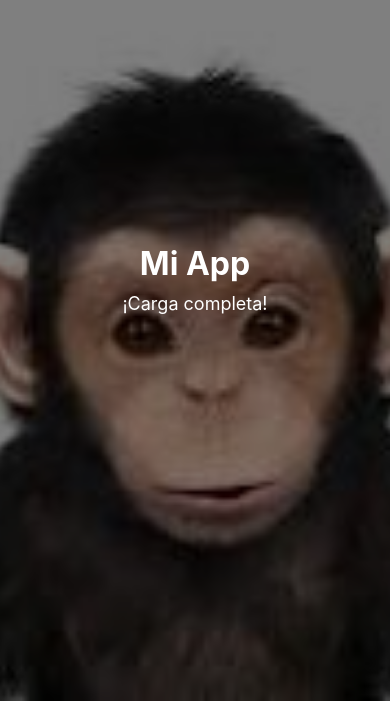
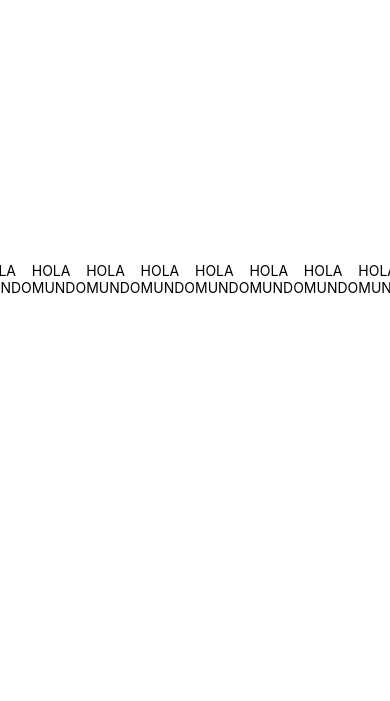
Before and after one commit to 0medina/PM194, a React Native app in the folder my-blanck/: screen / in a window 390 px wide. Shown: the part 143-844 px from the top of the page. Built offline with nearby package versions, Linux system fonts and the light colour scheme.

Commit message:
ScrollView

```diff
--- a/my-blanck/App.js
+++ b/my-blanck/App.js
@@ -1,60 +1,167 @@
-import React, { useEffect, useState } from 'react';
-import { StyleSheet, Text, View } from 'react-native';
-import { ImageBackground } from 'react-native';
+/* Zona 1: Importaciones */
 import * as SplashScreen from 'expo-splash-screen';
+import React, {useEffect, useState} from 'react';
+import { StyleSheet, Text, View, ImageBackground, ScrollView } from 'react-native';
 
-// 1. Configuramos el SplashScreen
 SplashScreen.preventAutoHideAsync();
 
-
+/* Zona 2: Main */
 export default function App() {
-  const [appReady, setAppReady] = useState(false);//appReady es un estado que indica si la app ya terminó su "carga"
-
-  useEffect(() => {
-    setTimeout(async () => {//espera y es asincrona para usar await
-      setAppReady(true);//cambia de estado
-      await SplashScreen.hideAsync();//quitar el splash despues de los 2
-    }, 2000);
-  }, []);
-
-
   return (
-    <ImageBackground
-      source={require('./assets/changito.png')}
-      style={styles.background}
-      resizeMode="cover"
-    >
-      <View style={styles.container}>
-        <Text style={styles.title}>Mi App</Text>
-        <Text style={styles.subtitle}>
-          {appReady ? '¡Carga completa!' : 'Cargando...'}
-        </Text>
-      </View>
-    </ImageBackground>
-  );
+    <ScrollView contentContainerStyle = {styles.backgrouns} showsVerticalScrollIndicator={false} horizontal={true}>
+      <Text>HOLA MUNDO</Text>
+      <Text>HOLA MUNDO</Text>
+      <Text>HOLA MUNDO</Text>
+      <Text>HOLA MUNDO</Text>
+      <Text>HOLA MUNDO</Text>
+      <Text>HOLA MUNDO</Text>
+      <Text>HOLA MUNDO</Text>
+      <Text>HOLA MUNDO</Text>
+      <Text>HOLA MUNDO</Text>
+      <Text>HOLA MUNDO</Text>
+      <Text>HOLA MUNDO</Text>
+      <Text>HOLA MUNDO</Text>
+      <Text>HOLA MUNDO</Text>
+      <Text>HOLA MUNDO</Text>
+      <Text>HOLA MUNDO</Text>
+      <Text>HOLA MUNDO</Text>
+      <Text>HOLA MUNDO</Text>
+      <Text>HOLA MUNDO</Text>
+      <Text>HOLA MUNDO</Text>
+      <Text>HOLA MUNDO</Text>
+      <Text>HOLA MUNDO</Text>
+      <Text>HOLA MUNDO</Text>
+      <Text>HOLA MUNDO</Text>
+      <Text>HOLA MUNDO</Text>
+      <Text>HOLA MUNDO</Text>
+      <Text>HOLA MUNDO</Text>
+      <Text>HOLA MUNDO</Text>
+      <Text>HOLA MUNDO</Text>
+      <Text>HOLA MUNDO</Text>
+      <Text>HOLA MUNDO</Text>
+      <Text>HOLA MUNDO</Text>
+      <Text>HOLA MUNDO</Text>
+      <Text>HOLA MUNDO</Text>
+      <Text>HOLA MUNDO</Text>
+      <Text>HOLA MUNDO</Text>
+      <Text>HOLA MUNDO</Text>
+      <Text>HOLA MUNDO</Text>
+      <Text>HOLA MUNDO</Text>
+      <Text>HOLA MUNDO</Text>
+      <Text>HOLA MUNDO</Text>
+      <Text>HOLA MUNDO</Text>
+      <Text>HOLA MUNDO</Text>
+      <Text>HOLA MUNDO</Text>
+      <Text>HOLA MUNDO</Text>
+      <Text>HOLA MUNDO</Text>
+      <Text>HOLA MUNDO</Text>
+      <Text>HOLA MUNDO</Text>
+      <Text>HOLA MUNDO</Text>
+      <Text>HOLA MUNDO</Text>
+      <Text>HOLA MUNDO</Text>
+      <Text>HOLA MUNDO</Text>
+      <Text>HOLA MUNDO</Text>
+      <Text>HOLA MUNDO</Text>
+      <Text>HOLA MUNDO</Text>
+      <Text>HOLA MUNDO</Text>
+      <Text>HOLA MUNDO</Text>
+      <Text>HOLA MUNDO</Text>
+      <Text>HOLA MUNDO</Text>
+      <Text>HOLA MUNDO</Text>
+      <Text>HOLA MUNDO</Text>
+      <Text>HOLA MUNDO</Text>
+      <Text>HOLA MUNDO</Text>
+      <Text>HOLA MUNDO</Text>
+      <Text>HOLA MUNDO</Text>
+      <Text>HOLA MUNDO</Text>
+      <Text>HOLA MUNDO</Text>
+      <Text>HOLA MUNDO</Text>
+      <Text>HOLA MUNDO</Text>
+      <Text>HOLA MUNDO</Text>
+      <Text>HOLA MUNDO</Text>
+      <Text>HOLA MUNDO</Text>
+      <Text>HOLA MUNDO</Text>
+      <Text>HOLA MUNDO</Text>
+      <Text>HOLA MUNDO</Text>
+      <Text>HOLA MUNDO</Text>
+      <Text>HOLA MUNDO</Text>
+      <Text>HOLA MUNDO</Text>
+      <Text>HOLA MUNDO</Text>
+      <Text>HOLA MUNDO</Text>
+      <Text>HOLA MUNDO</Text>
+      <Text>HOLA MUNDO</Text>
+      <Text>HOLA MUNDO</Text>
+      <Text>HOLA MUNDO</Text>
+      <Text>HOLA MUNDO</Text>
+      <Text>HOLA MUNDO</Text>
+      <Text>HOLA MUNDO</Text>
+      <Text>HOLA MUNDO</Text>
+      <Text>HOLA MUNDO</Text>
+      <Text>HOLA MUNDO</Text>
+      <Text>HOLA MUNDO</Text>
+      <Text>HOLA MUNDO</Text>
+      <Text>HOLA MUNDO</Text>
+      <Text>HOLA MUNDO</Text>
+      <Text>HOLA MUNDO</Text>
+      <Text>HOLA MUNDO</Text>
+      <Text>HOLA MUNDO</Text>
+      <Text>HOLA MUNDO</Text>
+      <Text>HOLA MUNDO</Text>
+      <Text>HOLA MUNDO</Text>
+      <Text>HOLA MUNDO</Text>
+      <Text>HOLA MUNDO</Text>
+      <Text>HOLA MUNDO</Text>
+      <Text>HOLA MUNDO</Text>
+      <Text>HOLA MUNDO</Text>
+      <Text>HOLA MUNDO</Text>
+      <Text>HOLA MUNDO</Text>
+      <Text>HOLA MUNDO</Text>
+      <Text>HOLA MUNDO</Text>
+      <Text>HOLA MUNDO</Text>
+      <Text>HOLA MUNDO</Text>
+      <Text>HOLA MUNDO</Text>
+      <Text>HOLA MUNDO</Text>
+      <Text>HOLA MUNDO</Text>
+      <Text>HOLA MUNDO</Text>
+      <Text>HOLA MUNDO</Text>
+      <Text>HOLA MUNDO</Text>
+      <Text>HOLA MUNDO</Text>
+      <Text>HOLA MUNDO</Text>
+      <Text>HOLA MUNDO</Text>
+      <Text>HOLA MUNDO</Text>
+      <Text>HOLA MUNDO</Text>
+      <Text>HOLA MUNDO</Text>
+      <Text>HOLA MUNDO</Text>
+      <Text>HOLA MUNDO</Text>
+      <Text>HOLA MUNDO</Text>
+      <Text>HOLA MUNDO</Text>
+      <Text>HOLA MUNDO</Text>
+      <Text>HOLA MUNDO</Text>
+    </ScrollView>
+  )
 }
 
-// 4. Estilos simples
+/* Estilos */
 const styles = StyleSheet.create({
-  background: {
+  backgrouns: {
     flex: 1,
     width: '100%',
     height: '100%',
-  },
-  container: {
-    flex: 1,
-    backgroundColor: 'rgba(0,0,0,0.5)',
     justifyContent: 'center',
     alignItems: 'center',
   },
-  title: {
-    color: 'white',
-    fontSize: 32,
+  overlay: {
+    flex: 1,
+    width: '100%',
+    alignItems: 'center',
+    justifyContent: 'center',
+    paddingTop: 50,
+    backgroundColor: 'rgba(0, 0, 0, 0.5)',
+  },
+  text: {
+    color: 'black',
+    fontSize: 20,
     fontWeight: 'bold',
-    marginBottom: 10,
+    textAlign: 'center',
   },
-  subtitle: {
-    color: 'white',
-    fontSize: 18,
-  }
 });
```
